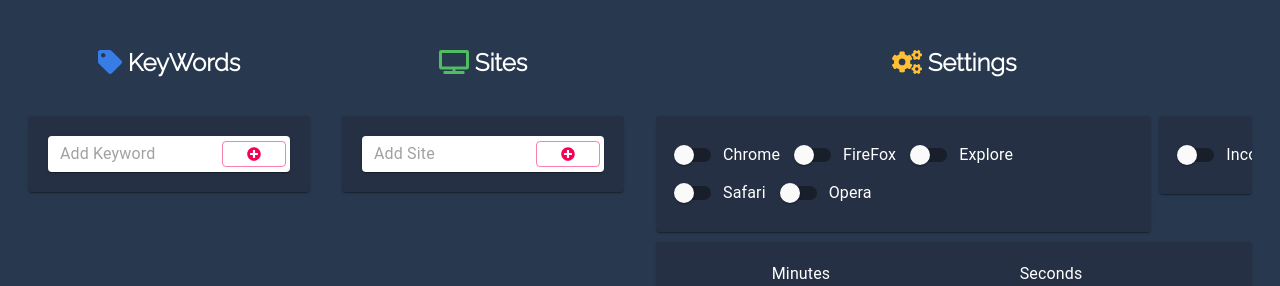
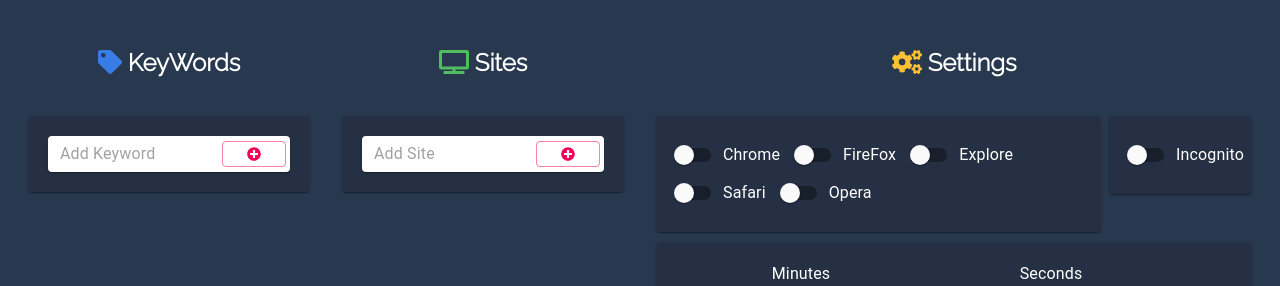
Before and after one commit to jamaspy/Metigy_TechTest, a React (Create React App) app: page / in a window 1280 px wide. Shown: the top 286 px of the page. Built offline with nearby package versions, Linux system fonts and the light colour scheme.

Commit message:
changed grid sizing

```diff
--- a/src/components/Settings.js
+++ b/src/components/Settings.js
@@ -116,7 +116,7 @@
 
 				{/* BROSWERS */}
 				<Grid container spacing={1}>
-					<Grid item xs={10}>
+					<Grid item xs={9}>
 						<Card className={classes.broswers}>
 							<FormGroup row>
 								<FormControlLabel control={<Switch />} label='Chrome' />
@@ -127,7 +127,7 @@
 							</FormGroup>
 						</Card>
 					</Grid>
-					<Grid item xs={2}>
+					<Grid item xs={3}>
 						<Card className={classes.incognito}>
 							<FormGroup row>
 								<FormControlLabel control={<Switch />} label='Incognito' />
```
